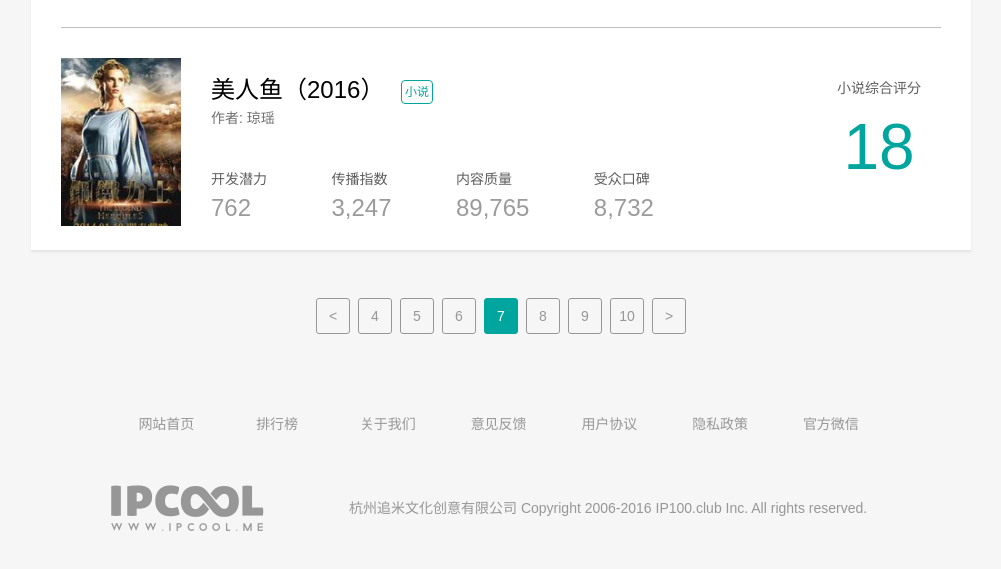
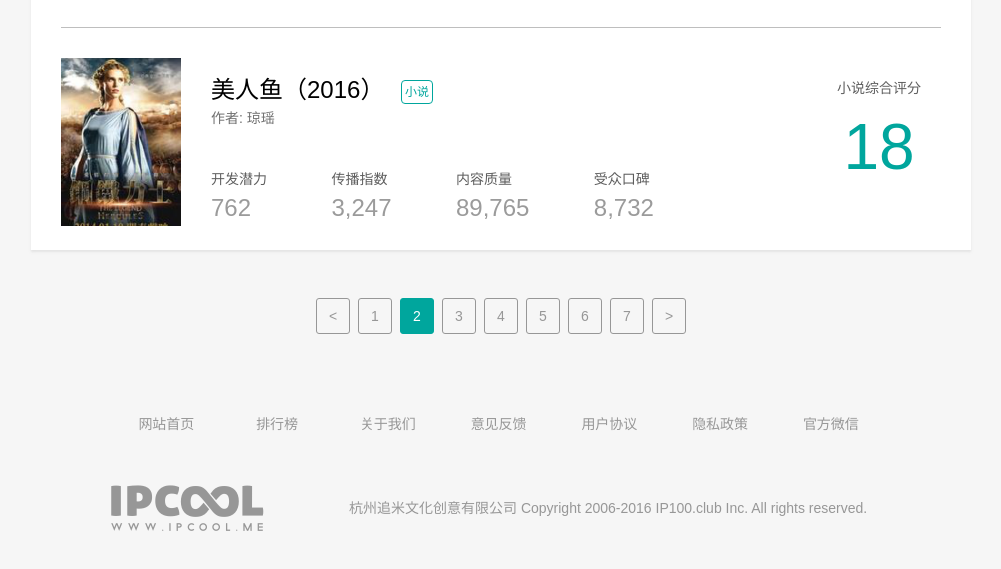
Before and after one commit to dreamyteam/zm_assets, a website built with webpack: page views/searchresult.html in a window 1280 px wide. Shown: the part 762-1331 px from the top of the page, without its empty margins (139-1140 px from the left). Built offline with nearby package versions, Linux system fonts and the light colour scheme.

Commit message:
update:searchresult.html search result.js

```diff
--- a/src/components/paging.js
+++ b/src/components/paging.js
@@ -1,62 +1,63 @@
 var $ = require('jquery');
 
 
-function Paging(total, current) {
-    this.total = total;
-    this.current = current;
-    this.boundingBox = $('<div class="paging" id="paging"></div>');
+function Paging(element) {
+    this.element = $(element);
+    this.url = window.location.href;
+    this.pageAttach = this.element.data("pageAttach");
     this.init();
 }
 Paging.prototype.init = function() {
-    // console.log(this.boundingBox);
+    console.log(this.pageAttach);
+    var total = this.pageAttach.total;
+    var current = this.pageAttach.current;
+    console.log(current);
+    var content = this.pageAttach.content;
     //TODO 不显示 分页器
-    $('.container').append(this.boundingBox);
     var ul = $('<ul></ul>');
-    this.boundingBox.append(ul);
-
-
+    this.element.append(ul);
     //是否显示prev
-    if (this.current != 1) {
-        var prevBtn = $("<li><a href=" + (this.current - 1) + "><</a></li>");
+    if (current != 1) {
+        var prevBtn = $("<li><a href="+ this.url +'?content='+content+'&current='+(current-1)+"><</a></li>");
         prevBtn.appendTo(ul);
     }
 
     //插入中间页
-    if (this.total <= 7) {
-        for (var i = 1, len = this.total + 1; i < len; i++) {
-            if (i == this.current) {
-                ul.append($("<li class='active'><a href=" + i + ">" + i + "</a></li>"))
+    if (total <= 7) {
+        for (var i = 1, len = total + 1; i < len; i++) {
+            if (i == current) {
+                ul.append($("<li class='active'><a href="+ this.url +'?content='+content+'&current='+i+">" + i + "</a></li>"))
             } else {
-                ul.append($("<li><a href=" + i + ">" + i + "</a></li>"))
+                ul.append($("<li><a href="+ this.url +'?content='+content+'&current='+i+">" + i + "</a></li>"))
             }
         }
     } else {
-        if (this.current <= 4) {
+        if (current <= 4) {
             for (var i = 1, len = 7; i <= len; i++) {
-                if (i == this.current) {
-                    ul.append($("<li class='active'><a href=" + i + ">" + i + "</a></li>"))
+                if (i == current) {
+                    ul.append($("<li class='active'><a href="+ this.url +'?content='+content+'&current='+i+">" + i + "</a></li>"))
                 } else {
-                    ul.append($("<li><a href=" + i + ">" + i + "</a></li>"))
+                    ul.append($("<li><a href="+ this.url +'?content='+content+'&current='+i+">" + i + "</a></li>"))
                 }
             }
         } else {
-            var pageStart = this.current - 3;
-            console.log(pageStart);
-            var pageEnd = (this.current + 3) > this.total ? this.total : (this.current + 3);
-            console.log(pageEnd);
+            var pageStart = current - 3;
+            // console.log(pageStart);
+            var pageEnd = (current + 3) > total ? total : (current + 3);
+            // console.log(pageEnd);
             for (var i = pageStart; i <= pageEnd; i++) {
-                if (i == this.current) {
-                    ul.append($("<li class='active'><a href=" + i + ">" + i + "</a></li>"))
+                if (i == current) {
+                    ul.append($("<li class='active'><a href="+ this.url +'?content='+content+'&current='+i+">" + i + "</a></li>"))
                 } else {
-                    ul.append($("<li><a href=" + i + ">" + i + "</a></li>"))
+                    ul.append($("<li><a href="+ this.url +'?content='+content+'&current='+i+">" + i + "</a></li>"))
                 }
             }
         }
     }
 
     //是否显示next
-    if (this.current != this.total) {
-        var nextBtn = $("<li><a href=" + (this.current + 1) + ">></a></li>");
+    if (current != total) {
+        var nextBtn = $("<li><a href="+ this.url +'?content='+content+'&current='+(current+1)+">></a></li>");
         nextBtn.appendTo(ul);
     }
 
--- a/src/entrys/searchresult.js
+++ b/src/entrys/searchresult.js
@@ -28,7 +28,7 @@ $(function() {
         })
     })
     //分页
-    var paging = new Paging(12,7);
+    var paging = new Paging('#paging');
 
     //返回顶部
     var backTop = new BackTop();
--- a/views/searchresult.html
+++ b/views/searchresult.html
@@ -151,6 +151,9 @@
                 </div>
             </div>
         </section>
+        <div class="paging" id="paging"
+         data-page-attach='{"total":100,"current":2,"size":10,"content":"人"}'>
+        </div>
     </div>
     <footer>
         <nav>
@@ -169,7 +172,6 @@
             </div>
         </nav>
     </footer>
-
     <!-- 登录注册弹窗 -->
     <div class="popup_box sign" id="popup_register">
         <button class="close"></button>
@@ -225,7 +227,6 @@
             <a href="#" target="_blank">帮助文档</a>
         </div>
     </div>
-
     <script type="text/javascript" src="../dist/searchresult.js"></script>
 </body>
 
```
Also changed, not shown: dist/searchresult.js, 1 other file.
